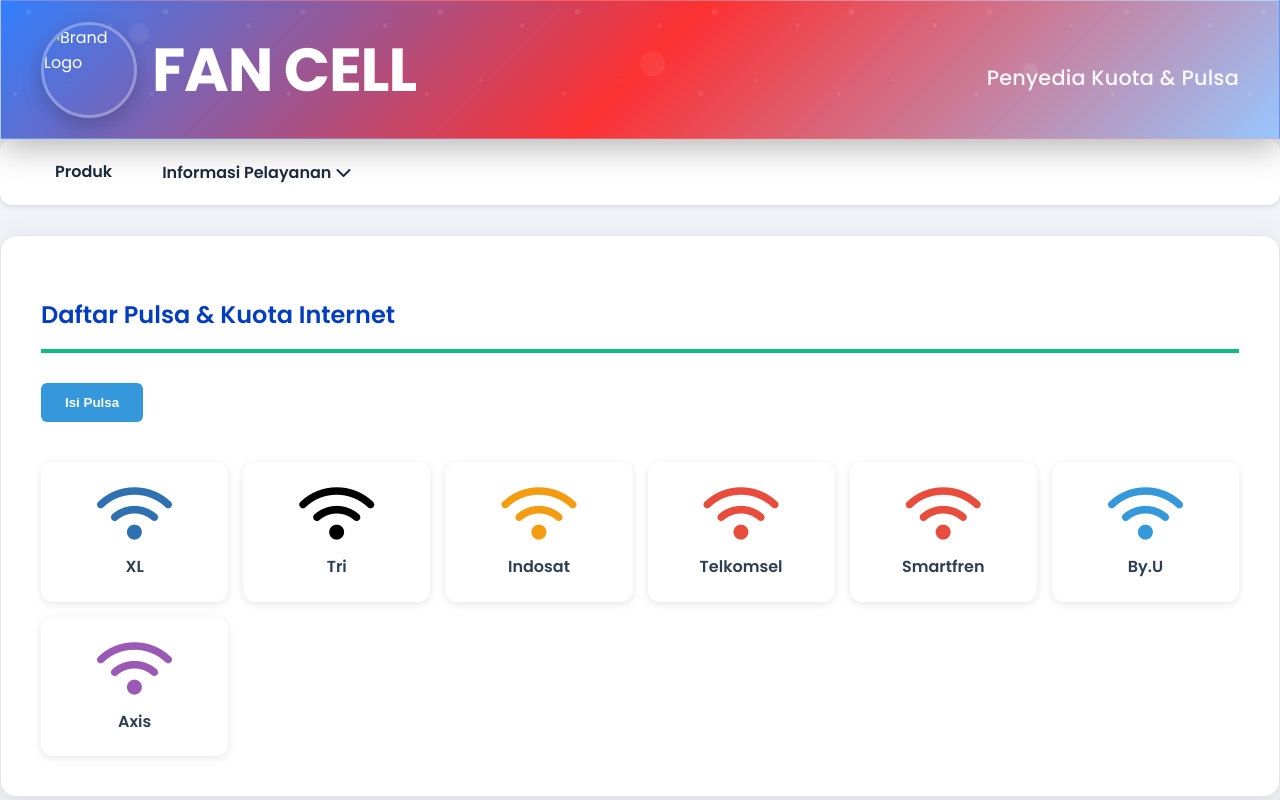
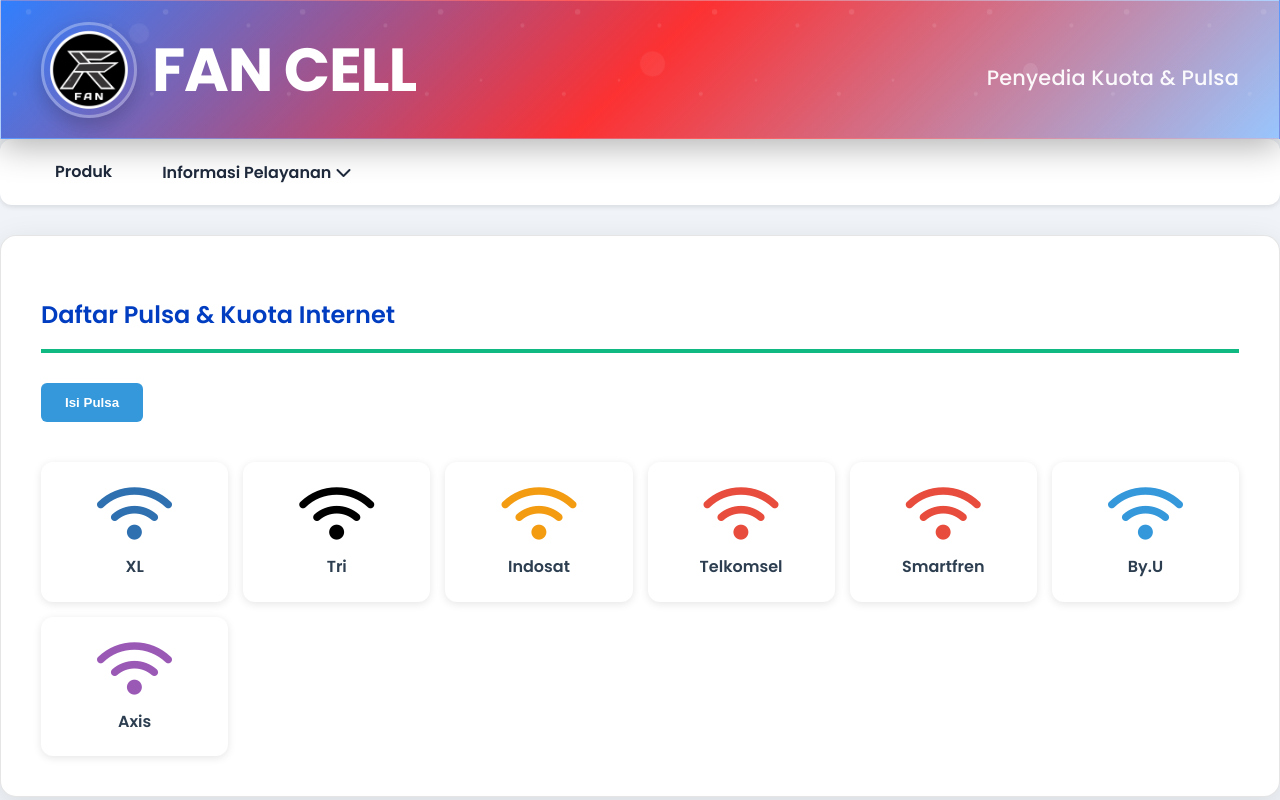
Before and after one commit to cokolatos001/fan_cell, a plain HTML site: page fan_cell new.html in a window 1280 px wide. Drawn offline with Linux system fonts and the light colour scheme.

Commit message:
ubah letak logo

```diff
--- a/fan_cell new.html
+++ b/fan_cell new.html
@@ -1253,7 +1253,7 @@
     <div class="container">
         <div class="top-header">
             <div class="header-content">
-                <img src="images/brand-logo.png" alt="Brand Logo" class="brand-logo">
+                <img src="./brand-logo.png" alt="Brand Logo" class="brand-logo">
                 <h1>FAN CELL</h1>
             </div>
             <p>Penyedia Kuota & Pulsa</p>
```
